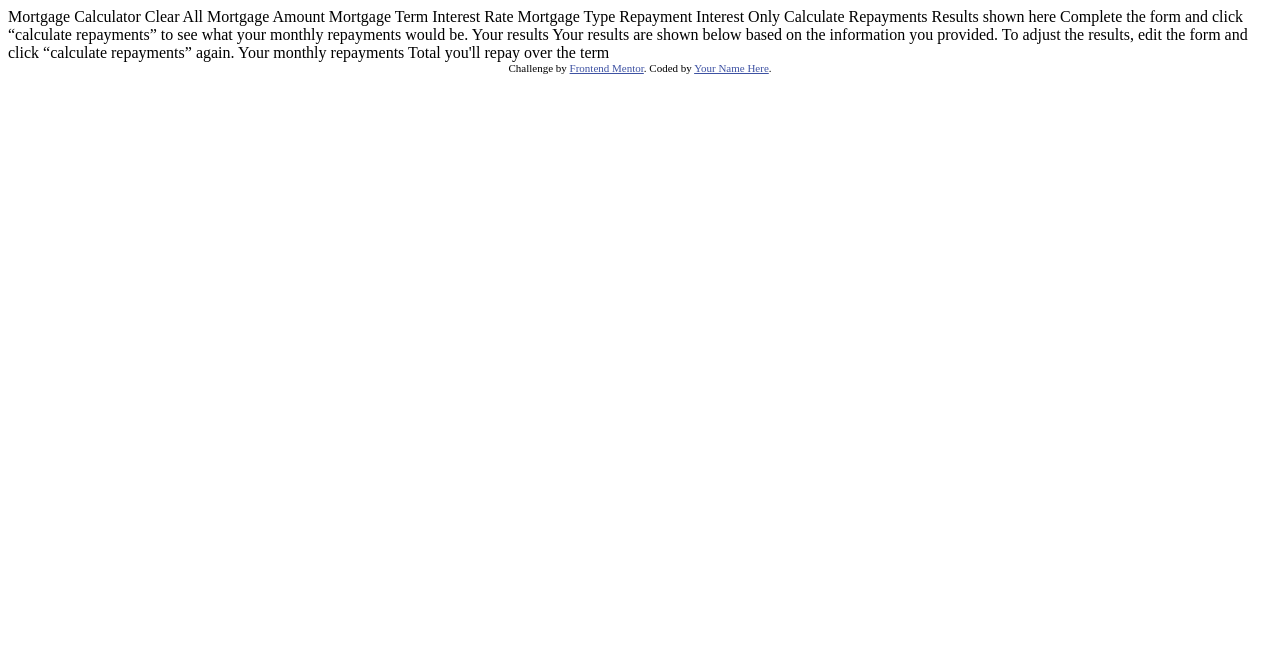
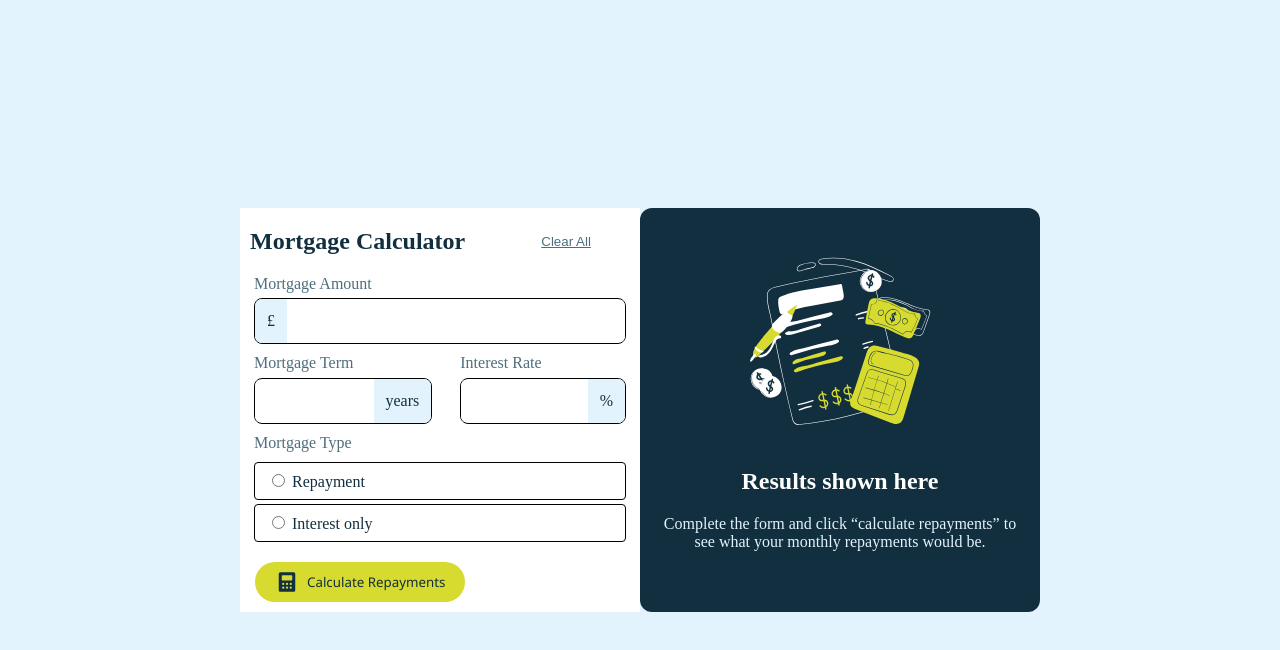
Before and after one commit to Rodrigo237/Calculator_challenge, a plain HTML site: page index.html in a window 1280 px wide. Drawn offline with Linux system fonts and the light colour scheme.

Commit message:
Edit design

```diff
--- /dev/null
+++ b/assets/css/styles.css
@@ -0,0 +1,156 @@
+@font-face {
+    font-family: 'PlusJakartaSans';
+    src: url('../fonts/static/PlusJakartaSans-Medium.ttf') format('ttf');
+    font-weight: 500;
+    font-style: normal;
+}
+
+@font-face {
+    font-family: 'PlusJakartaSans';
+    src: url('../fonts/static/PlusJakartaSans-Bold.ttf') format('ttf');
+    font-weight: 700;
+    font-style: normal;
+}
+
+:root {
+  --main-color: hsl(202, 55%, 16%);
+  --accent-color: #FF8C00;
+  --text-color: hsl(200, 24%, 40%);
+  --background-color: hsl(202, 86%, 94%);
+  --lime: hsl(61, 70%, 52%);
+}
+
+body{
+    background-color: var(--background-color);
+    display: flex;
+    justify-content: center;
+}
+
+.payment_form{
+    display: grid;
+    grid-template-columns: 1fr 1fr;
+    justify-content: center;
+    align-self: center;
+    max-width: 800px;
+    margin-top: 200px;
+}
+
+.payment-fields{
+    background-color: white;
+    max-width: 400px;
+
+    h1{
+        font-family:'PlusJakartaSans';
+        color: var(--main-color);
+        font-weight: 700;
+    }
+
+    fieldset{
+        border: none;
+    }
+
+    legend{
+        color: var(--text-color);
+        border: none;
+        padding: 0;
+    }
+}
+
+.title-form{
+    display: flex;
+    align-content: space-between;
+    gap: 70px;
+    padding: 0 10px;
+}
+
+.btn-clear{
+    border: none;
+    background-color: transparent;
+    color: var(--text-color);
+    text-decoration: underline;
+}
+
+.btn-clear:hover{
+    color: var(--lime);
+}
+
+.amount-container{
+    display: flex;
+    align-items: center;
+    max-width: 100%;
+    background-color: #fff;
+    border: 1px solid black;
+    border-radius: 8px;
+    overflow: hidden;
+}
+
+.box-field{
+      flex: 1;
+      border: none;
+      padding: 12px;
+      font-size: 16px;
+      outline: none;
+      width: 100%;
+}
+
+.prefix-box {
+      background-color: var(--background-color);
+      padding: 0 12px;
+      font-size: 16px;
+      color: var(--main-color);
+      display: flex;
+      align-items: center;
+      height: 44px;
+}
+
+.calculate-section{
+    display: flex;
+    flex-direction: row;
+}
+
+.radio-field{
+    border: 1px solid black;
+    margin-top: 4px;
+    border-radius: 4px;
+    color: var(--main-color);
+    font-family: 'PlusJakartaSans';
+    font-weight: 500;
+    padding: 8px 12px;
+}
+
+.radio-field label{
+    font-size: 16px;
+}
+
+.btn-calculate{
+    display: flex;
+    align-items: center;
+    gap: 8px;
+    margin-top: 10px;
+    margin-left: 15px;
+    margin-bottom: 10px;
+    border-radius: 20px;
+    background-color: var(--lime);
+    border: none;
+    padding: 8px 20px;
+    color: var(--main-color);
+    font-weight: 500;
+    font-family:'Segoe UI', Tahoma, Geneva, Verdana, sans-serif;
+}
+
+.payment-result{
+    background-color: var(--main-color);
+    align-content: center;
+    text-align: center;
+    padding: 15px;
+    border-radius: 12px;
+
+    h2{
+        color: white;
+    }
+
+    p{
+        color: var(--background-color);
+        font-size: 16px;
+    }
+}
--- a/index.html
+++ b/index.html
@@ -5,43 +5,67 @@
   <meta name="viewport" content="width=device-width, initial-scale=1.0"> <!-- displays site properly based on user's device -->
 
   <link rel="icon" type="image/png" sizes="32x32" href="./assets/images/favicon-32x32.png">
-
-  <title>Frontend Mentor | Mortgage repayment calculator</title>
-
-  <!-- Feel free to remove these styles or customise in your own stylesheet 👍 -->
-  <style>
-    .attribution { font-size: 11px; text-align: center; }
-    .attribution a { color: hsl(228, 45%, 44%); }
-  </style>
+  <link rel="stylesheet" href="./assets/css/styles.css">
+  <title>Mortgage repayment calculator</title>
 </head>
 <body>
+  <section class="payment_form">
+      <div class="payment-fields">
+        <div class="title-form">
+          <h1>Mortgage Calculator</h1>
+          <button class="btn-clear">Clear All</button>
+        </div>
+        <fieldset>
+          <legend>Mortgage Amount</legend>
+          <div class="amount-container">
+            <div class="prefix-box">£</div>
+            <input class="box-field" type="number" name="mortage-amount" id="mortage-amount">
+          </div>
+        </fieldset>
+        <div class="calculate-section">
+            <fieldset>
+                <legend>Mortgage Term</legend>
+                <div class="amount-container">
+                  <input class="box-field" type="number" name="mortage-term" id="mortage-term">
+                  <div class="prefix-box">years</div>
+                </div>
+              </fieldset>
+              <fieldset>
+                  <legend>Interest Rate</legend>
+                  <div class="amount-container">
+                      <input class="box-field" type="number" name="interest-rate" id="interest-rate">
+                      <div class="prefix-box">%</div>
+                  </div>
+                </fieldset>
+        </div>
 
-  Mortgage Calculator
-  Clear All
-
-  Mortgage Amount
-
-  Mortgage Term
-
-  Interest Rate
-
-  Mortgage Type
-  Repayment
-  Interest Only
-
-  Calculate Repayments
-
-  <!-- Empty results start -->
-
-  Results shown here
-
-  Complete the form and click “calculate repayments” to see what
-  your monthly repayments would be.
+        <fieldset>
+          <legend>Mortgage Type</legend>
+          <div class="radio-field">
+            <input type="radio" value="repayment" name="mortage-type" id="repayment">
+            <label for="repayment">Repayment</label>
+          </div>
+          <div class="radio-field">
+            <input type="radio" value="interest_only" name="mortage-type" id="interest-only">
+            <label for="interest-only">Interest only</label>
+          </div>
+        </fieldset>
+        <button class="btn-calculate">
+          <img src="./assets/images/icon-calculator.svg" alt="">
+          Calculate Repayments</button>
+      </div>
+      <div class="payment-result">
+          <img src="./assets/images/illustration-empty.svg" alt="calculator">
+          <h2>Results shown here</h2>
+          <p> Complete the form and click “calculate repayments” to see what your monthly repayments would be.</p>
+      </div>
+  </section>
 
   <!-- Empty results end -->
 
   <!-- Completed results start -->
 
+  <!--
   Your results
 
   Your results are shown below based on the information you provided.
@@ -51,11 +75,7 @@
 
   Total you'll repay over the term
 
-  <!-- Completed results end -->
+  -->
 
-  <div class="attribution">
-    Challenge by <a href="https://www.frontendmentor.io?ref=challenge">Frontend Mentor</a>.
-    Coded by <a href="#">Your Name Here</a>.
-  </div>
 </body>
 </html>
```
